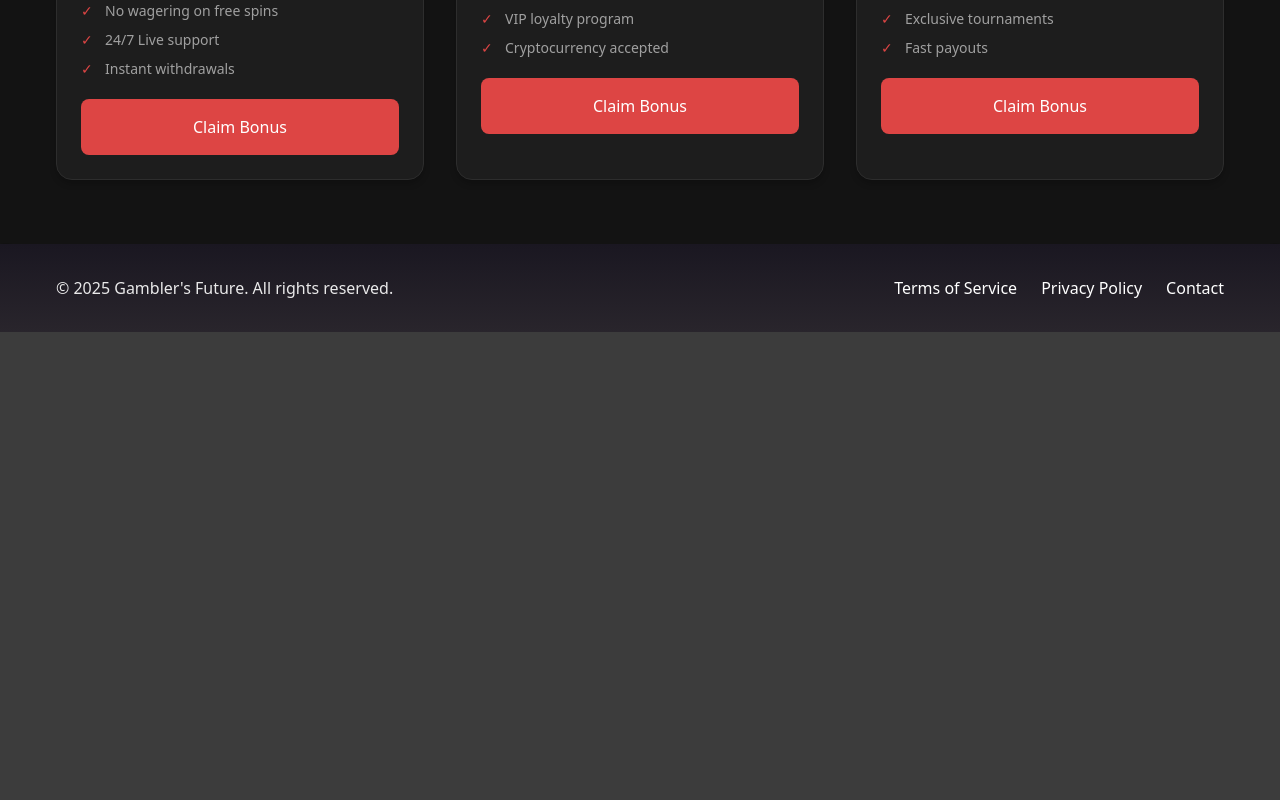
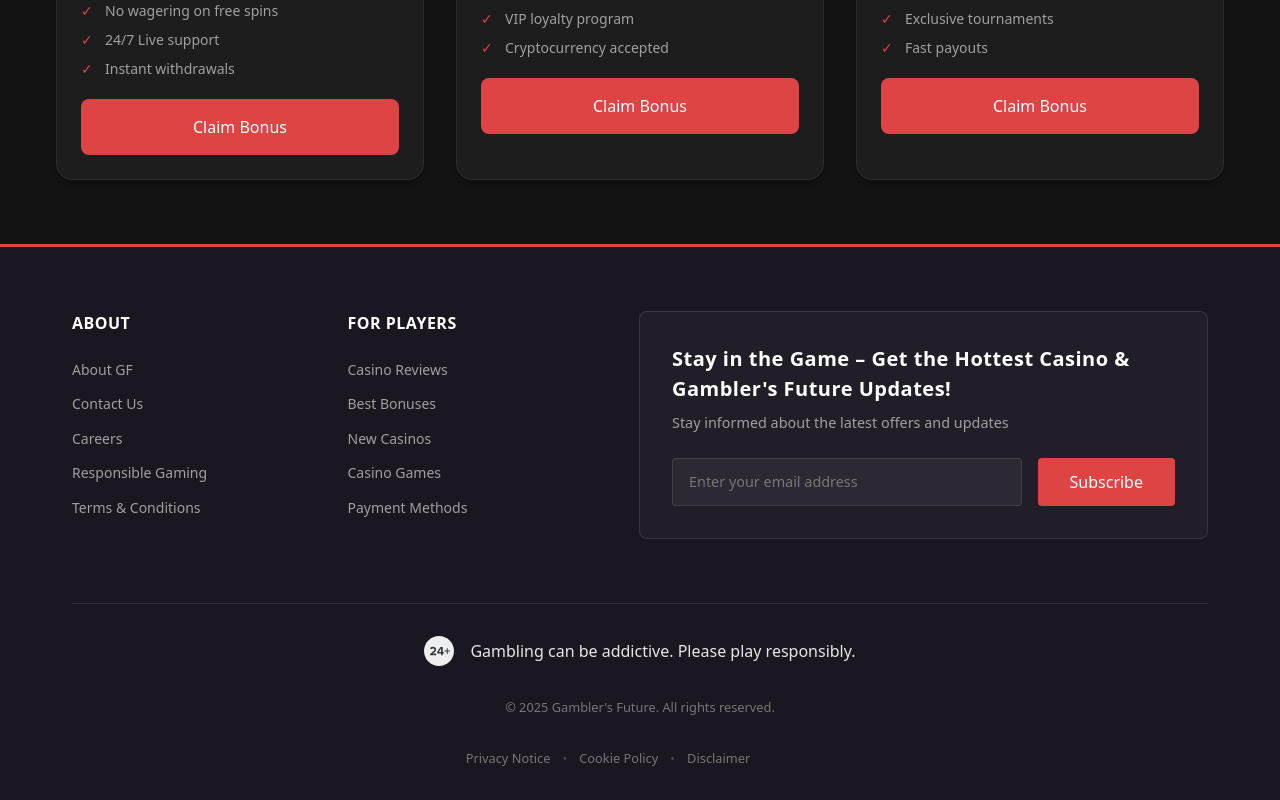
Before and after one commit to 988gbb/gamblers-future, a Nuxt app: page / in a window 1280 px wide. Shown: the part 1354-2154 px from the top of the page. Before the commit the page ends 1686 px from the top, so only its background shows below. Built offline with nearby package versions, Linux system fonts and the light colour scheme.

Commit message:
footer finished

```diff
--- a/components/Footer.vue
+++ b/components/Footer.vue
@@ -1,15 +1,75 @@
 <template>
   <footer class="footer">
     <div class="footer-content">
-      <div class="footer-section">
-        <p>&copy; {{ currentYear }} Gambler's Future. All rights reserved.</p>
+      <div class="footer-main">
+        <!-- Left side - Footer sections -->
+        <div class="footer-sections">
+          <div class="footer-section">
+            <h4>About</h4>
+            <nav>
+              <a href="#">About GF</a>
+              <a href="#">Contact Us</a>
+              <a href="#">Careers</a>
+              <a href="#">Responsible Gaming</a>
+              <a href="#">Terms & Conditions</a>
+            </nav>
+          </div>
+          <div class="footer-section">
+            <h4>For Players</h4>
+            <nav>
+              <a href="#">Casino Reviews</a>
+              <a href="#">Best Bonuses</a>
+              <a href="#">New Casinos</a>
+              <a href="#">Casino Games</a>
+              <a href="#">Payment Methods</a>
+            </nav>
+          </div>
+        </div>
+
+        <!-- Right side - Newsletter -->
+        <div class="newsletter-section">
+          <h3>
+            Stay in the Game – Get the Hottest Casino & Gambler's Future
+            Updates!
+          </h3>
+          <p>Stay informed about the latest offers and updates</p>
+          <div class="newsletter-form">
+            <input
+              type="email"
+              placeholder="Enter your email address"
+              class="newsletter-input"
+            />
+            <button class="newsletter-button">Subscribe</button>
+          </div>
+        </div>
       </div>
-      <div class="footer-section">
-        <nav>
-          <a href="#">Terms of Service</a>
-          <a href="#">Privacy Policy</a>
-          <a href="#">Contact</a>
-        </nav>
+
+      <div class="footer-bottom">
+        <div class="responsible-gaming">
+          <img src="/images/18-plus.svg" alt="18+" class="age-restriction" />
+          <p>Gambling can be addictive. Please play responsibly.</p>
+        </div>
+        <div class="legal">
+          <p>&copy; {{ currentYear }} Gambler's Future. All rights reserved.</p>
+          <div class="legal-info">
+            <div class="legal-links">
+              <a href="#">Privacy Notice</a>
+              <span class="divider">•</span>
+              <a href="#">Cookie Policy</a>
+              <span class="divider">•</span>
+              <a href="#">Disclaimer</a>
+            </div>
+            <div class="social-icons">
+              <a href="#" class="social-icon"><i class="fab fa-twitter"></i></a>
+              <a href="#" class="social-icon"
+                ><i class="fab fa-instagram"></i
+              ></a>
+              <a href="#" class="social-icon"
+                ><i class="fab fa-telegram"></i
+              ></a>
+            </div>
+          </div>
+        </div>
       </div>
     </div>
   </footer>
@@ -21,43 +81,281 @@ const currentYear = new Date().getFullYear();
 
 <style scoped>
 .footer {
-  background: linear-gradient(180deg, #1a1721 0%, #29252c 100%);
-  box-shadow: 0 4px 6px -1px rgba(0, 0, 0, 0.2),
-    0 2px 4px -1px rgba(0, 0, 0, 0.1);
-  color: rgba(255, 255, 255, 0.9);
-  padding: 2rem 0;
-  margin-top: auto;
+  background: #1a1721;
+  color: #e6e6e6;
+  padding: 4rem 0 2rem;
+  border-top: 3px solid #dd4544;
 }
 
 .footer-content {
   max-width: 1200px;
   margin: 0 auto;
-  padding: 0 1rem;
+  padding: 0 2rem;
+}
+
+.footer-logo {
+  text-align: center;
+  margin-bottom: 3rem;
+}
+
+.footer-logo img {
+  height: 40px;
+  margin-bottom: 1rem;
+}
+
+.footer-logo p {
+  color: #a0a0a0;
+  font-size: 0.9rem;
+}
+
+.footer-main {
   display: flex;
   justify-content: space-between;
-  align-items: center;
+  gap: 4rem;
+  margin-bottom: 4rem;
+}
+
+.footer-sections {
+  display: grid;
+  grid-template-columns: repeat(2, 1fr);
+  gap: 3rem;
+  flex: 1;
+  max-width: 50%; /* Add this to limit width */
+}
+
+.footer-section h4 {
+  color: #ffffff;
+  font-size: 1rem;
+  margin-bottom: 1.5rem;
+  font-weight: 600;
+  text-transform: uppercase;
+  letter-spacing: 0.5px;
 }
 
 .footer-section nav {
   display: flex;
-  gap: 1.5rem;
+  flex-direction: column;
+  gap: 0.75rem;
 }
 
 .footer-section a {
-  color: #ffffff;
+  color: #a0a0a0;
   text-decoration: none;
-  transition: opacity 0.2s;
+  transition: all 0.2s ease;
+  font-size: 0.875rem;
+  line-height: 1.6;
 }
 
 .footer-section a:hover {
-  opacity: 0.8;
+  color: #dd4544;
+  transform: translateX(5px);
 }
 
-@media (max-width: 768px) {
-  .footer-content {
+.social-links .social-link {
+  display: flex;
+  align-items: center;
+  gap: 0.5rem;
+}
+
+.social-links i {
+  font-size: 1.1rem;
+}
+
+.footer-bottom {
+  padding-top: 2rem;
+  border-top: 1px solid rgba(255, 255, 255, 0.1);
+}
+
+.responsible-gaming {
+  display: flex;
+  align-items: center;
+  justify-content: center;
+  gap: 1rem;
+  margin-bottom: 2rem;
+}
+
+.age-restriction {
+  height: 30px;
+}
+
+.legal {
+  text-align: center;
+  color: #777;
+  font-size: 0.8rem;
+}
+
+.legal-links {
+  margin-top: 1rem;
+  display: flex;
+  justify-content: center;
+  align-items: center;
+  gap: 0.75rem;
+}
+
+.divider {
+  color: #444;
+}
+
+.legal-links a {
+  color: #777;
+  text-decoration: none;
+  transition: color 0.2s;
+}
+
+.legal-links a:hover {
+  color: #dd4544;
+}
+
+@media (max-width: 1024px) {
+  .footer-sections {
+    grid-template-columns: repeat(2, 1fr);
+    gap: 2rem;
+    max-width: 100%; /* Reset max-width on smaller screens */
+  }
+
+  .footer-main {
+    flex-direction: column;
+  }
+
+  .newsletter-section {
+    width: 100%;
+    text-align: center;
+  }
+}
+
+@media (max-width: 640px) {
+  .footer {
+    padding: 3rem 0 1.5rem;
+  }
+
+  .footer-sections {
+    grid-template-columns: 1fr;
+    text-align: center;
+  }
+
+  .footer-section a:hover {
+    transform: none;
+  }
+
+  .social-links .social-link {
+    justify-content: center;
+  }
+
+  .responsible-gaming {
     flex-direction: column;
     text-align: center;
+  }
+
+  .legal-info {
+    flex-direction: column;
     gap: 1rem;
   }
 }
+
+/* Add these new styles */
+.newsletter-section {
+  flex: 1; /* Changed from max-width */
+  text-align: left;
+  padding: 2rem;
+  border: 1px solid rgba(255, 255, 255, 0.1);
+  border-radius: 8px;
+  background: rgba(255, 255, 255, 0.03);
+  height: fit-content;
+}
+
+.newsletter-section h3 {
+  color: #ffffff;
+  font-size: 1.25rem;
+  font-weight: 600;
+  margin-bottom: 0.5rem;
+  letter-spacing: 0.5px;
+}
+
+.newsletter-section p {
+  color: #a0a0a0;
+  font-size: 0.9rem;
+  margin-bottom: 1.5rem;
+}
+
+.newsletter-form {
+  display: flex;
+  gap: 1rem;
+  max-width: 600px;
+  margin: 0 auto;
+}
+
+.newsletter-input {
+  flex: 1;
+  padding: 0.75rem 1rem;
+  border: 1px solid rgba(255, 255, 255, 0.1);
+  border-radius: 4px;
+  background: rgba(255, 255, 255, 0.05);
+  color: #ffffff;
+  font-size: 0.9rem;
+  transition: all 0.3s ease;
+}
+
+.newsletter-input:focus {
+  outline: none;
+  border-color: #dd4544;
+  background: rgba(255, 255, 255, 0.1);
+}
+
+.newsletter-input::placeholder {
+  color: #777;
+}
+
+.newsletter-button {
+  padding: 0.75rem 2rem;
+  background: #dd4544;
+  color: white;
+  border: none;
+  border-radius: 4px;
+  font-weight: 500;
+  cursor: pointer;
+  transition: background-color 0.3s ease;
+}
+
+.newsletter-button:hover {
+  background: #c93d3d;
+}
+
+.legal-info {
+  display: flex;
+  justify-content: center;
+  align-items: center;
+  gap: 2rem;
+  margin-top: 1rem;
+}
+
+.social-icons {
+  display: flex;
+  gap: 1rem;
+}
+
+.social-icon {
+  color: #777;
+  font-size: 1.2rem;
+  transition: color 0.2s;
+}
+
+.social-icon:hover {
+  color: #dd4544;
+}
+
+/* Add to existing media queries */
+@media (max-width: 640px) {
+  .newsletter-form {
+    flex-direction: column;
+    gap: 0.75rem;
+  }
+
+  .newsletter-section {
+    padding: 1.5rem;
+  }
+
+  .newsletter-section h3 {
+    font-size: 1.1rem;
+  }
+}
 </style>
```
Also changed, not shown: public/images/18-plus.svg (added).
